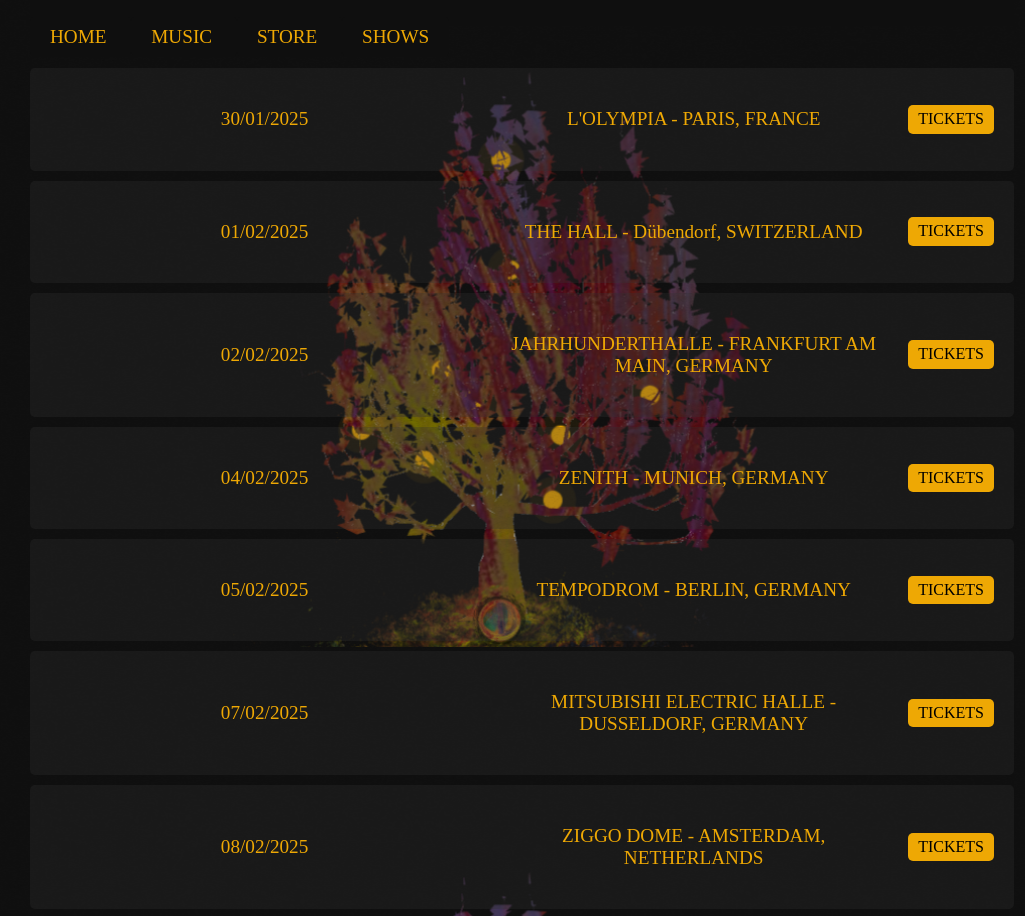
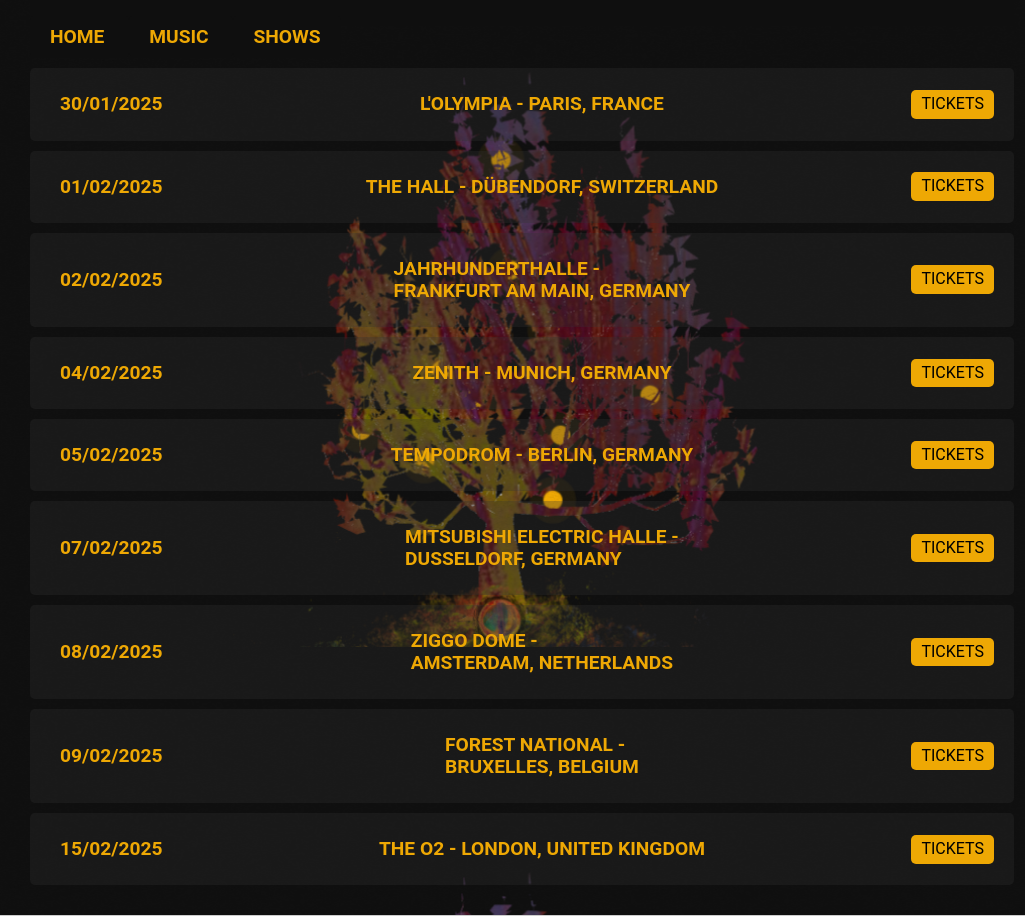
Before and after one commit to AndreLimZK/Assignment-1, a plain HTML site: page shows.html in a window 1280 px wide. Shown: the part 153-1069 px from the top of the page, without its empty margins (118-1143 px from the left). Drawn offline with Linux system fonts and the light colour scheme.

Commit message:
01/12, 10:39pm: made the final touches as well as added font that fits the aethetic of the band.

```diff
--- a/index_style.css
+++ b/index_style.css
@@ -1,5 +1,7 @@
 /* Body styling */
 body {
+    font-family: 'Roboto', sans-serif;
+    font-weight: 600;
     background-color: #0f0f0f;
     background-image: url("Media/backgroundTree.png");
     background-size: cover;
@@ -265,13 +267,18 @@
     padding: 5px 10px;
 }
 
-.event-date, .event-venue, button{
+.event-date {
     flex: 1;
+    display: flex;
+    justify-content: flex-start;
+    align-items: center;
+}
+
+.event-venue {
+    flex: 10;
     display: flex;
     justify-content: center;
     align-items: center;
-    padding: 20px;
-    text-align: center;
 }
 
 button {
@@ -313,7 +320,7 @@
 .album {
     padding: 10px;
     text-align: center;
-    background-color: rgba(50, 50, 50, 0.7);
+    background-color: rgba(50, 50, 50, 0.3);
 }
 
 .album-title {
--- a/script.js
+++ b/script.js
@@ -8,6 +8,12 @@
         const emailInput = document.getElementById('userEmail');
         const email = emailInput.value;
         const message = document.getElementById('userEnquiry').value;
+
+        /*check if the fields have been filled in */
+        if (!email || !message) {
+            alert('Please fill out both fields.');
+            return;
+        }
 
         /* simple email validation */
         if (!validateEmail(email)) {
--- a/shows.html
+++ b/shows.html
@@ -6,17 +6,19 @@
     <title>Snow Patrol - Live Shows</title>
     <link rel="stylesheet" href="Normalize.css" type="text/css">
     <link rel="stylesheet" href="index_style.css" type="text/css">
+    <link rel="preconnect" href="https://fonts.googleapis.com">
+    <link rel="preconnect" href="https://fonts.gstatic.com" crossorigin>
+    <link href="https://fonts.googleapis.com/css2?family=Oswald:ital,wght@0,100;0,300;0,400;0,500;0,700;0,900;1,100;1,300;1,400;1,500;1,700;1,900&display=swap" rel="stylesheet">
 </head>
 <body>
     <div class="container">
         <header>
-            <h1>Snow Patrol</h1>
+            <h1>SNOW PATROL</h1>
         </header>
         <nav>
             <div>
                 <a class="nav-bar" id="home" href="index.html"> HOME </a>
                 <a class="nav-bar" id="music" href="music.html"> MUSIC </a>
-                <a class="nav-bar" id="store" href="store.html"> STORE </a>
                 <a class="nav-bar" id="shows" href="shows.html"> SHOWS </a>
             </div>
         </nav>
@@ -32,14 +34,14 @@
             <div class="event-list">
                 <div class="event">
                     <p class="event-date">01/02/2025</p>
-                    <p class="event-venue">THE HALL - Dübendorf, SWITZERLAND</p>
+                    <p class="event-venue">THE HALL - DÜBENDORF, SWITZERLAND</p>
                     <button class="tickets" onclick="redirectToWebsite('https://www.viagogo.com/ww/Concert-Tickets/Pop-Rock/Alternative-Indie-Rock/Alternative-Pop-Rock/Snow-Patrol-Tickets/E-153670991?quantity=0')">TICKETS</button>
                 </div>
             </div>
             <div class="event-list">
                 <div class="event">
                     <p class="event-date">02/02/2025</p>
-                    <p class="event-venue">JAHRHUNDERTHALLE - FRANKFURT AM MAIN, GERMANY</p>
+                    <p class="event-venue">JAHRHUNDERTHALLE - <br>FRANKFURT AM MAIN, GERMANY</p>
                     <button class="tickets" onclick="redirectToWebsite('https://www.viagogo.com/ww/Concert-Tickets/Pop-Rock/Alternative-Indie-Rock/Alternative-Pop-Rock/Snow-Patrol-Tickets/E-153663447?quantity=0')">TICKETS</button>
                 </div>
             </div>
@@ -60,21 +62,21 @@
             <div class="event-list">
                 <div class="event">
                     <p class="event-date">07/02/2025</p>
-                    <p class="event-venue">MITSUBISHI ELECTRIC HALLE - DUSSELDORF, GERMANY</p>
+                    <p class="event-venue">MITSUBISHI ELECTRIC HALLE - <br>DUSSELDORF, GERMANY</p>
                     <button class="tickets" onclick="redirectToWebsite('https://www.viagogo.com/ww/Concert-Tickets/Pop-Rock/Alternative-Indie-Rock/Alternative-Pop-Rock/Snow-Patrol-Tickets/E-153663366?quantity=0')">TICKETS</button>
                 </div>
             </div>
             <div class="event-list">
                 <div class="event">
                     <p class="event-date">08/02/2025</p>
-                    <p class="event-venue">ZIGGO DOME - AMSTERDAM, NETHERLANDS</p>
+                    <p class="event-venue">ZIGGO DOME - <br>AMSTERDAM, NETHERLANDS</p>
                     <button class="tickets" onclick="redirectToWebsite('https://www.viagogo.com/ww/Concert-Tickets/Pop-Rock/Alternative-Indie-Rock/Alternative-Pop-Rock/Snow-Patrol-Tickets/E-153657193?quantity=0')">TICKETS</button>
                 </div>
             </div>
             <div class="event-list">
                 <div class="event">
                     <p class="event-date">09/02/2025</p>
-                    <p class="event-venue">FOREST NATIONAL - BRUXELLES, BELGIUM</p>
+                    <p class="event-venue">FOREST NATIONAL - <br>BRUXELLES, BELGIUM</p>
                     <button class="tickets" onclick="redirectToWebsite('https://www.viagogo.com/ww/Concert-Tickets/Pop-Rock/Alternative-Indie-Rock/Alternative-Pop-Rock/Snow-Patrol-Tickets/E-153657499?quantity=0')">TICKETS</button>
                 </div>
             </div>
```
Also changed, not shown: index.html (+4 -2 lines), music.html (+4 -2 lines).
